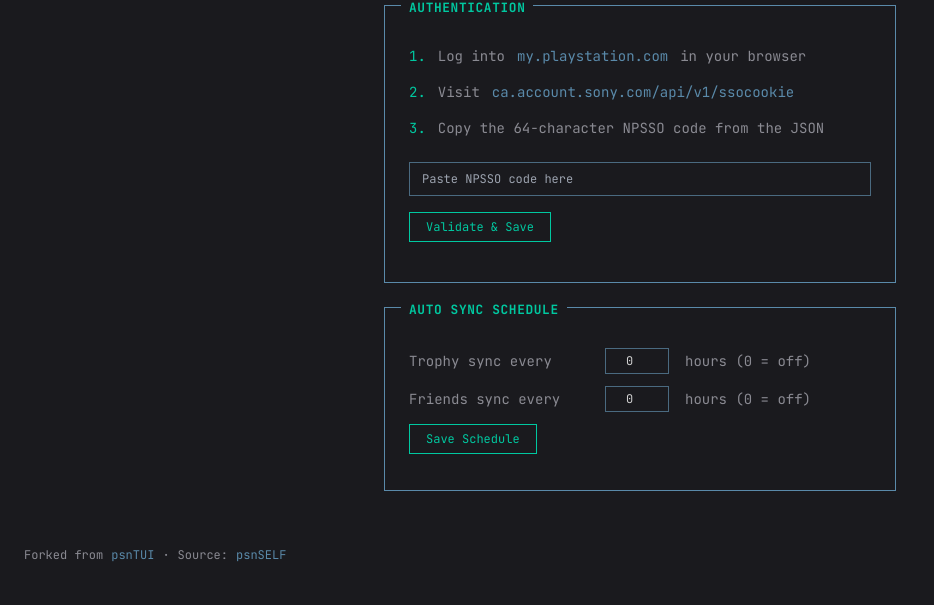
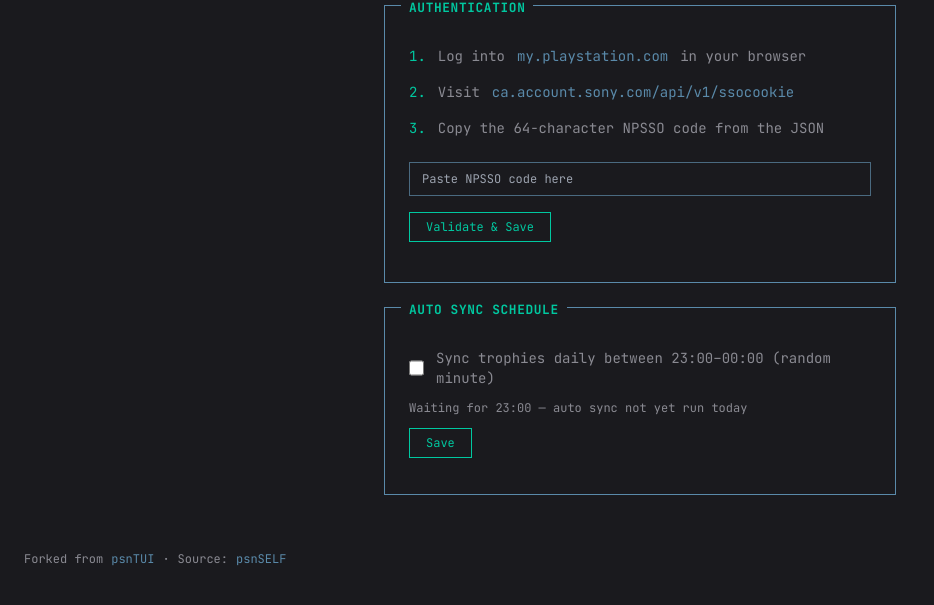
Before and after one commit to TripShuti/psnSELF, a FastAPI app: page /auth in a window 1280 px wide. Shown: the part 120-725 px from the top of the page, without its empty margins (0-934 px from the left). Run offline with FastAPI, Linux system fonts and the light colour scheme; parts of the project's set-up code (start-up, migrations or seed data) failed here and were passed over; some libraries are stand-ins or nearby versions.

Commit message:
refactor: daily auto-sync at random time between 23:00-00:00, remove friends auto-sync
- Replace interval-based scheduler (trophy_interval_hours/friends_interval_hours)
  with a single daily sync that runs once between 23:00-00:00 at a random minute
- Track scheduled_date alongside scheduled_minute to ensure fresh random
  each day even after crash/restart
- Remove automatic friends sync entirely (manual only via UI button or CLI)
- Update auth page UI: checkbox toggle instead of interval number inputs
- Log scheduled minute for transparency

```diff
--- a/psnself/web/templates/auth.html
+++ b/psnself/web/templates/auth.html
@@ -53,45 +53,35 @@
   <div class="term-card p-6 mt-6">
     <span class="term-card__title accent">Auto Sync Schedule</span>
     <div class="mt-4 text-sm space-y-3">
-      <div class="flex gap-4 items-center">
-        <span style="color: var(--fg-dim); min-width: 180px;">Trophy sync every</span>
+      <label class="flex items-center gap-3 cursor-pointer">
         <input
-          id="trophy-interval"
-          name="trophy_interval"
-          type="number"
-          min="0"
-          value="{{ trophy_interval }}"
-          class="text-xs px-2 py-1 bg-transparent border outline-none w-16 text-center"
-          style="border-color: var(--secondary); color: var(--fg);">
-        <span style="color: var(--fg-dim);">hours (0 = off)</span>
-        {% if next_trophy %}
-          <span class="text-xs" style="color: var(--accent);">Next: ~{{ next_trophy }}</span>
-        {% endif %}
-      </div>
-      <div class="flex gap-4 items-center">
-        <span style="color: var(--fg-dim); min-width: 180px;">Friends sync every</span>
-        <input
-          id="friends-interval"
-          name="friends_interval"
-          type="number"
-          min="0"
-          value="{{ friends_interval }}"
-          class="text-xs px-2 py-1 bg-transparent border outline-none w-16 text-center"
-          style="border-color: var(--secondary); color: var(--fg);">
-        <span style="color: var(--fg-dim);">hours (0 = off)</span>
-        {% if next_friends %}
-          <span class="text-xs" style="color: var(--accent);">Next: ~{{ next_friends }}</span>
-        {% endif %}
-      </div>
+          id="daily-sync"
+          name="daily_sync_enabled"
+          type="checkbox"
+          value="1"
+          {% if daily_sync_enabled %}checked{% endif %}
+          class="w-4 h-4 accent-color"
+          style="accent-color: var(--accent);">
+        <span style="color: var(--fg-dim);">Sync trophies daily between 23:00–00:00 (random minute)</span>
+      </label>
+      {% if last_auto_sync_date %}
+        <div class="text-xs" style="color: var(--accent);">
+          ✓ Today's auto sync done
+        </div>
+      {% else %}
+        <div class="text-xs" style="color: var(--fg-dim);">
+          Waiting for 23:00 — auto sync not yet run today
+        </div>
+      {% endif %}
       <div class="flex gap-3 mt-4">
         <button
           class="text-xs px-4 py-1.5 border"
           style="border-color: var(--accent); color: var(--accent);"
           hx-post="/auth/schedule"
-          hx-include="#trophy-interval, #friends-interval"
+          hx-include="#daily-sync"
           hx-target="#schedule-status"
           hx-swap="innerHTML">
-          Save Schedule
+          Save
         </button>
       </div>
       <div id="schedule-status" class="text-sm"></div>
```
Also changed, not shown: psnself/web/routes/auth.py (+7 -20 lines), psnself/web/scheduler.py (+49 -43 lines).
